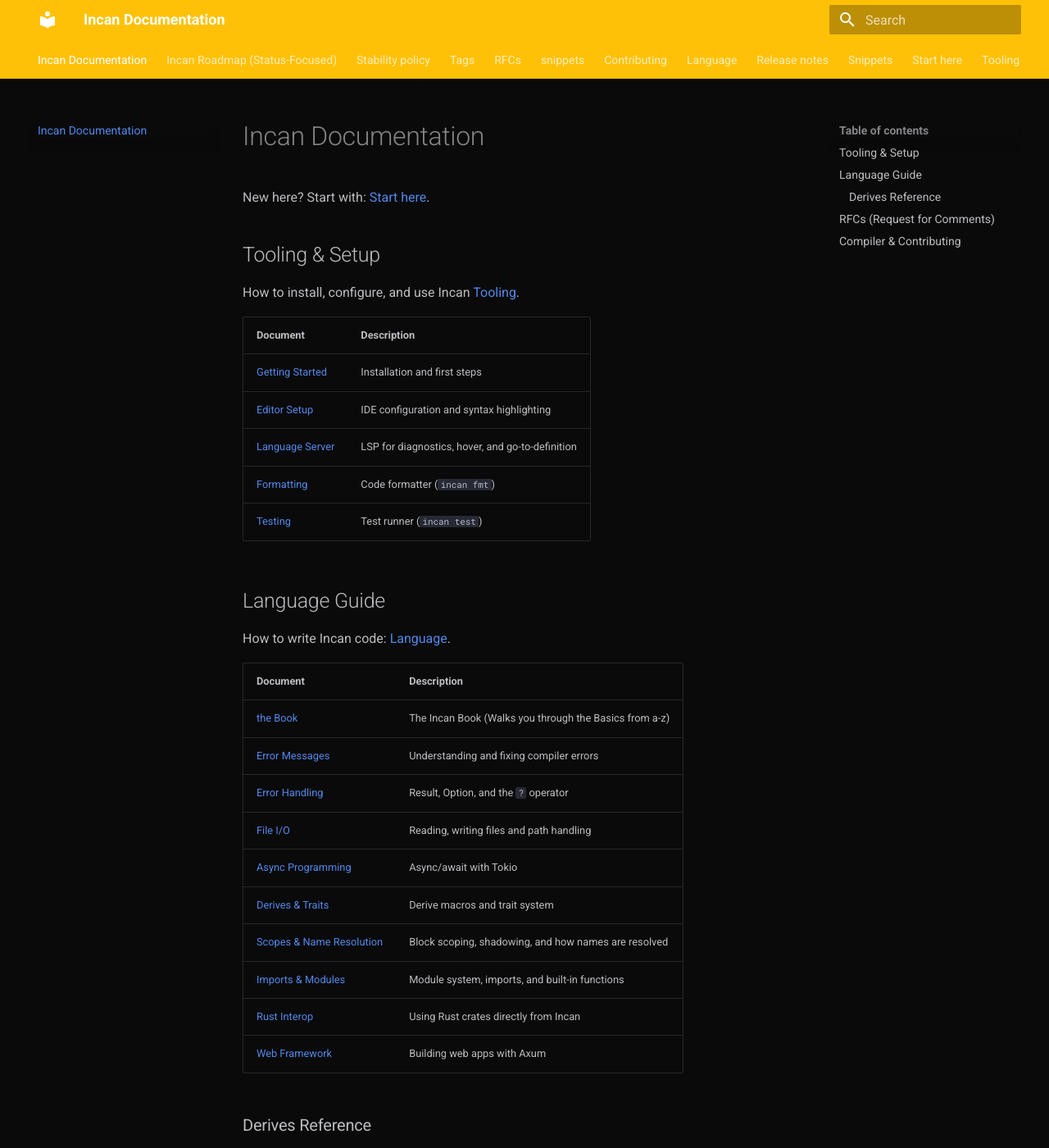
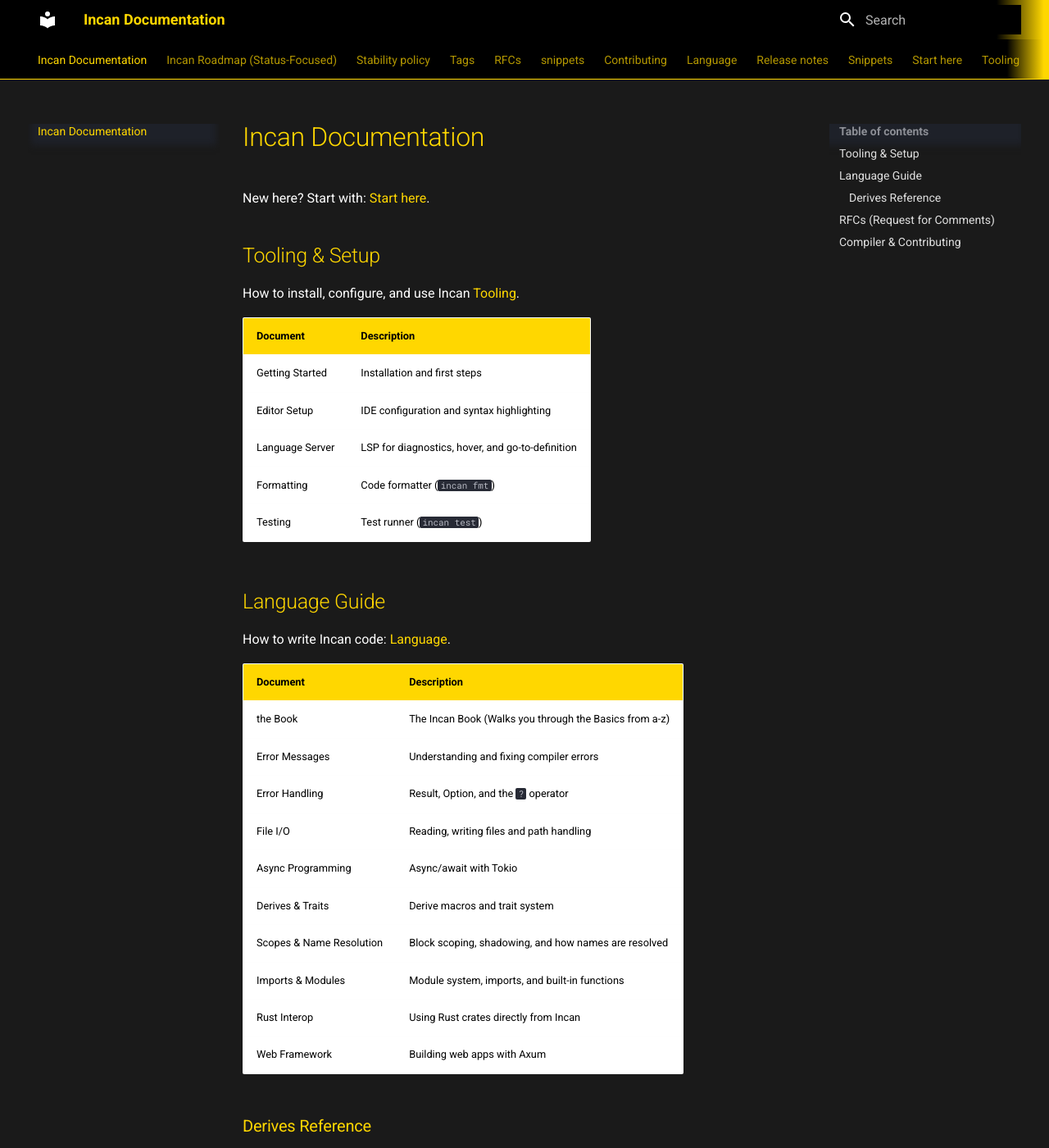
Before and after one commit to zainjhang/incan-DOCS, an MkDocs documentation site: the page built from docs/index.md, in a window 1280 px wide and 1400 px high. Shown: the whole window at 82% size. Built offline with MkDocs 1.6.1 and Material for MkDocs 9.7.7, drawn with Linux system fonts in a browser that asks for light colours.

Commit message:
Update extra.css

```diff
--- a/docs/stylesheets/extra.css
+++ b/docs/stylesheets/extra.css
@@ -1,16 +1,128 @@
-.md-header {
-  background-color: #FFC107 !important;
-}
-.md-tabs {
-  background-color: #FFC107 !important;
-}
-[data-md-color-scheme="slate"] {
-  --md-default-bg-color: #0a0a0a;
-  --md-default-bg-color--light: #0a0a0a;
-  --md-default-bg-color--lighter: #0a0a0a;
-  --md-default-bg-color--lightest: #0a0a0a;
+/* ZAIN BHAI FINAL FINAL - TABLE LINKS BLACK ✅ */
+
+:root {
+  --md-primary-fg-color: #000000!important;
+  --md-primary-fg-color--light: #000000!important;
+  --md-primary-fg-color--dark: #000000!important;
+  --md-accent-fg-color: #FFD700!important;
 }
 
-body {
-  background-color: #0a0a0a !important;
+/* HEADER - 95% BLACK, CORNER GOLD */
+.md-header {
+  background: #000000!important;
+  background: linear-gradient(to right,
+    #000000 0%,
+    #000000 95%,
+    #FFD700 99.5%,
+    #FFD700 100%)!important;
 }
+
+.md-header[data-md-state="shadow"] {
+  background: #000000!important;
+  background: linear-gradient(to right,
+    #000000 0%,
+    #000000 95%,
+    #FFD700 99.5%,
+    #FFD700 100%)!important;
+}
+
+/* TITLE + TABS */
+.md-header__title {
+  color: #FFD700!important;
+  font-weight: 700!important;
+}
+
+.md-tabs {
+  background: #000000!important;
+  background: linear-gradient(to right,
+    #000000 0%,
+    #000000 96%,
+    #FFD700 99.5%,
+    #FFD700 100%)!important;
+  border-bottom: 1px solid #FFD700!important;
+}
+
+.md-tabs__link {
+  color: #FFD700!important;
+}
+
+.md-tabs__link--active {
+  color: #000000!important;
+  background: #FFD700!important;
+}
+
+/* BODY BLACK */
+body,.md-main,.md-container {
+  background-color: #1a1a1a!important;
+}
+
+.md-main__inner,.md-content {
+  background-color: #1a1a1a!important;
+}
+
+/* TEXT WHITE */
+.md-typeset {
+  color: #FFFFFF!important;
+}
+
+.md-typeset p,.md-typeset li {
+  color: #FFFFFF!important;
+}
+
+/* HEADINGS GOLD */
+.md-typeset h1,.md-typeset h2,.md-typeset h3,
+.md-typeset h4,.md-typeset h5,.md-typeset h6 {
+  color: #FFD700!important;
+}
+
+/* NORMAL LINKS GOLD */
+.md-typeset a {
+  color: #FFD700!important;
+}
+.md-typeset a:hover {
+  color: #FFFFFF!important;
+}
+
+/* TABLE WHITE + TEXT BLACK - MAIN FIX */
+.md-typeset table:not([class]) {
+  background-color: #ffffff!important;
+  color: #000000!important;
+}
+
+/* TABLE HEADER - GOLD BG, BLACK TEXT */
+.md-typeset table thead th,
+.md-typeset table thead td {
+  background-color: #FFD700!important;
+  color: #000000!important;
+  font-weight: 700!important;
+}
+
+/* TABLE BODY - BLACK TEXT */
+.md-typeset table tbody td {
+  color: #000000!important;
+}
+
+/* TABLE KE ANDAR LINKS BLACK - YEHI MASLA THA */
+.md-typeset table a,
+.md-typeset table a:visited,
+.md-typeset table a:hover,
+.md-typeset table tbody a {
+  color: #000000!important;
+  text-decoration: none!important;
+  font-weight: 500!important;
+}
+
+/* SIDEBAR */
+.md-nav__link {
+  color: #e0e0e0!important;
+}
+
+.md-nav__link--active {
+  color: #FFD700!important;
+}
+
+/* SEARCH */
+.md-search__input {
+  background-color: #000000!important;
+  color: #FFD700!important;
+}
```
